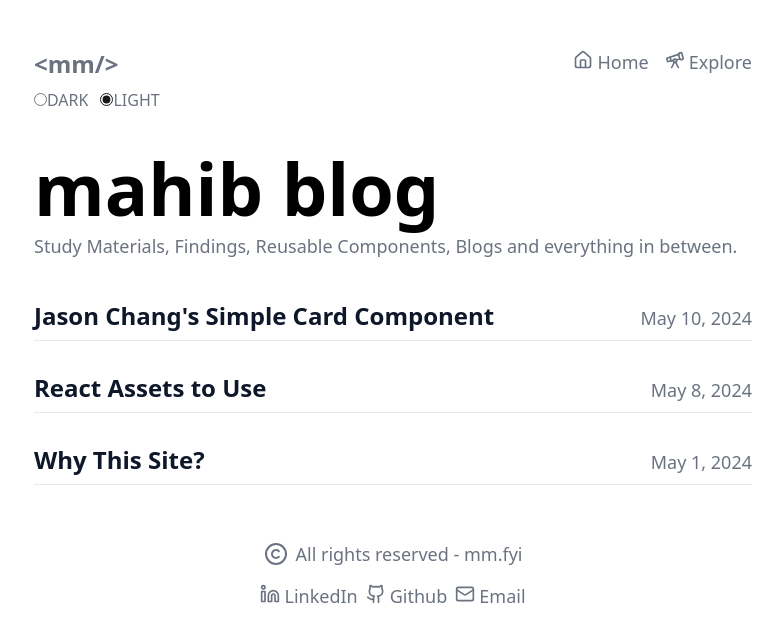
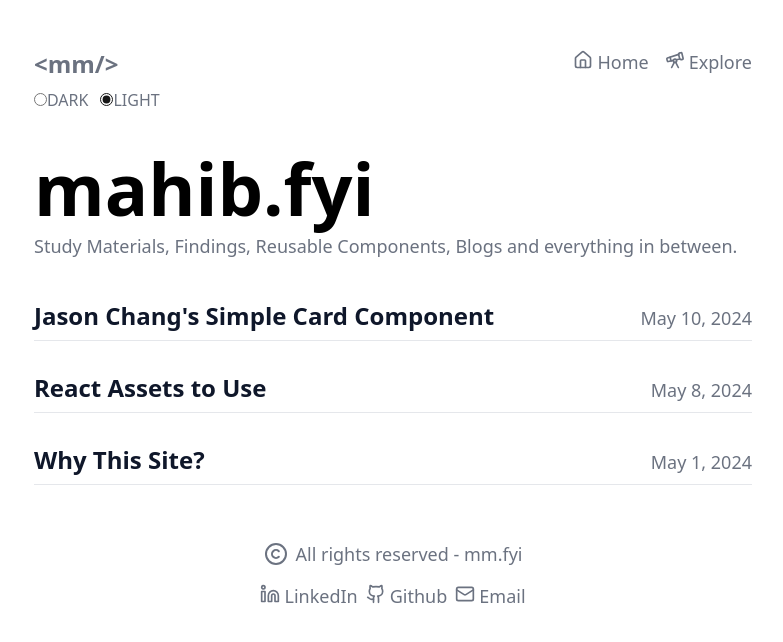
Before and after one commit to Mahib09/Blog_Site, a React (Vite) app: page /Blog_Site in a window 1280 px wide. Shown: the top 642 px of the page, without its empty margins (247-1030 px from the left). Built offline with nearby package versions, Linux system fonts and the light colour scheme.

Commit message:
name updates

```diff
--- a/index.html
+++ b/index.html
@@ -4,7 +4,7 @@
     <meta charset="UTF-8" />
     <link rel="icon" type="image/svg+xml" href="/logo1.png" />
     <meta name="viewport" content="width=device-width, initial-scale=1.0" />
-    <title>Mahib Blog - mm.fyi</title>
+    <title>Mahib Blog - mahib.fyi</title>
   </head>
   <body className="dark">
     <div id="root"></div>
--- a/src/Pages/Main/Home.jsx
+++ b/src/Pages/Main/Home.jsx
@@ -23,7 +23,7 @@ export function Home() {
   return (
     <div className="container">
       <h1 ref={animate2} className="relative ">
-        mahib blog
+        mahib.fyi
       </h1>
       <p ref={animate1} className="subtitle">
         Study Materials, Findings, Reusable Components, Blogs and everything in
```
